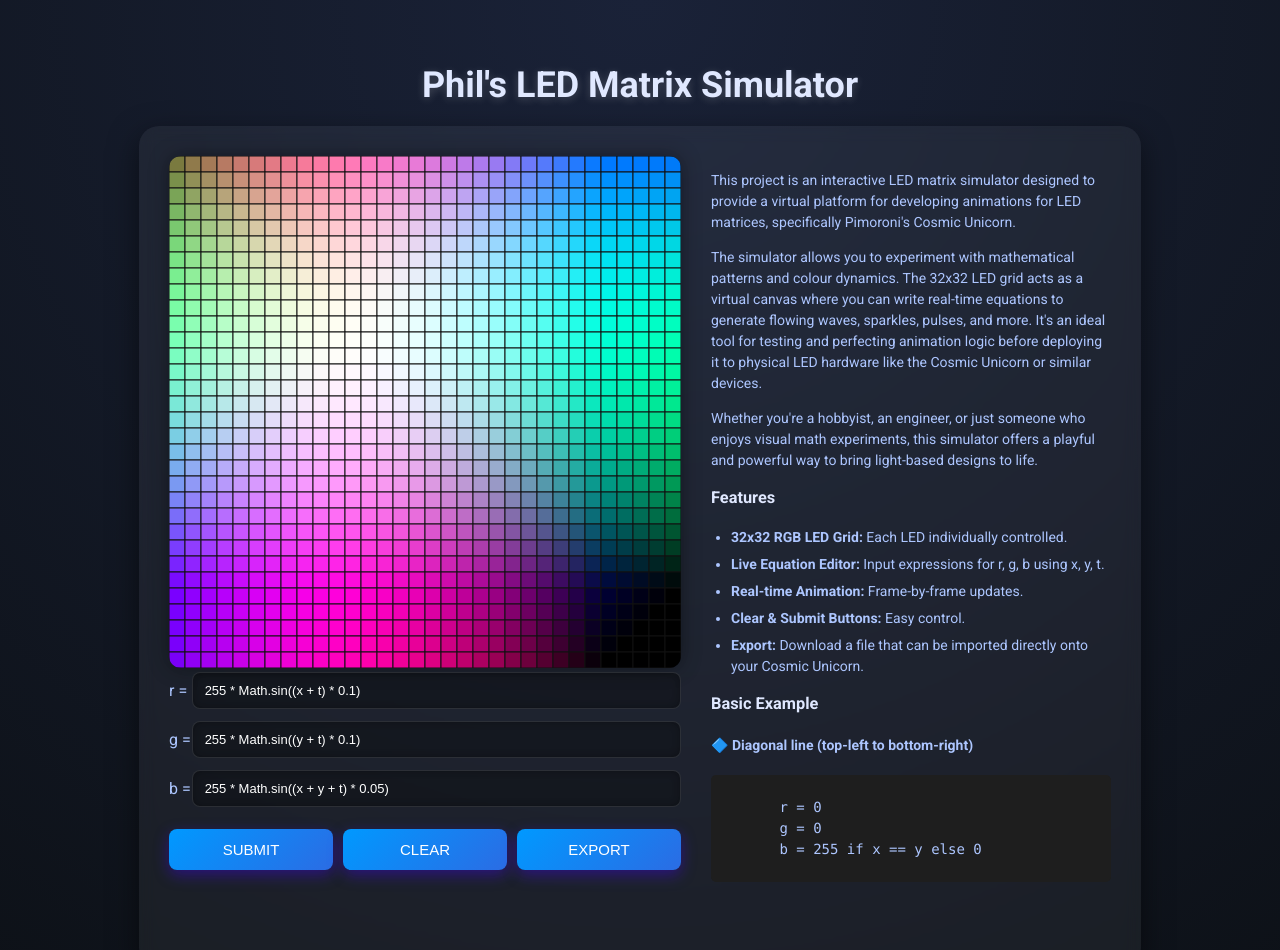
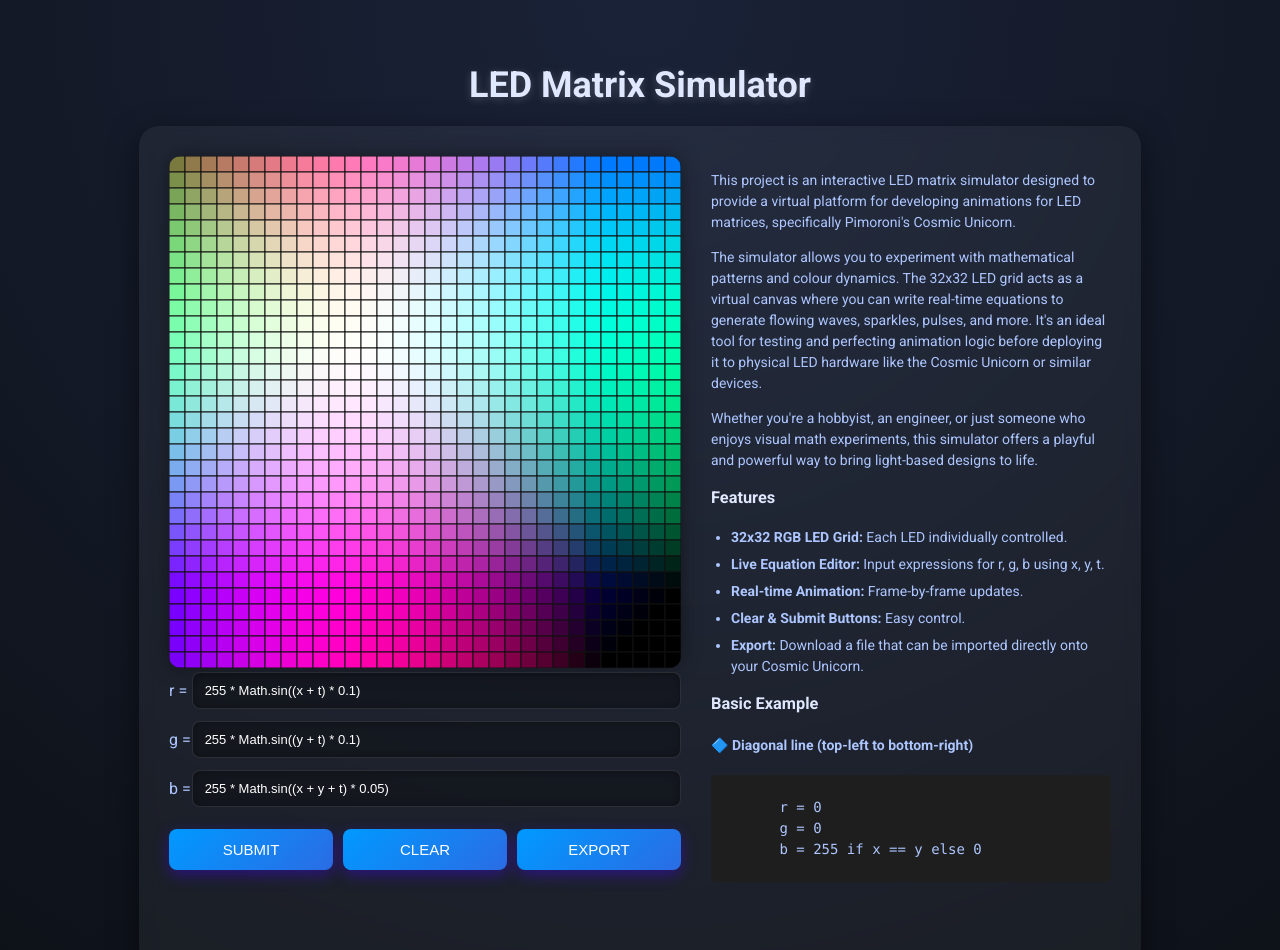
Before and after one commit to PhilKit6/matrixKit-Web, a plain HTML site: page index.html in a window 1280 px wide. Shown: the top 950 px of the page. Drawn offline with Linux system fonts and the light colour scheme; animation ran at ten frames a second.

Commit message:
Co-authored-by: Philkit <philgraykitchen@gmail.com>

```diff
--- a/index.html
+++ b/index.html
@@ -3,11 +3,11 @@
 <head>
   <meta charset="UTF-8">
   <meta name="viewport" content="width=device-width, initial-scale=1.0">
-  <title>Phil's LED Matrix Simulator</title>
+  <title>LED Matrix Simulator</title>
   <link rel="stylesheet" href="style.css">
 </head>
 <body>
-  <h1>Phil's LED Matrix Simulator</h1>
+  <h1>LED Matrix Simulator</h1>
   <div class="container">
     <div class="left-panel">
       <canvas id="ledCanvas" width="512" height="512"></canvas>
```
